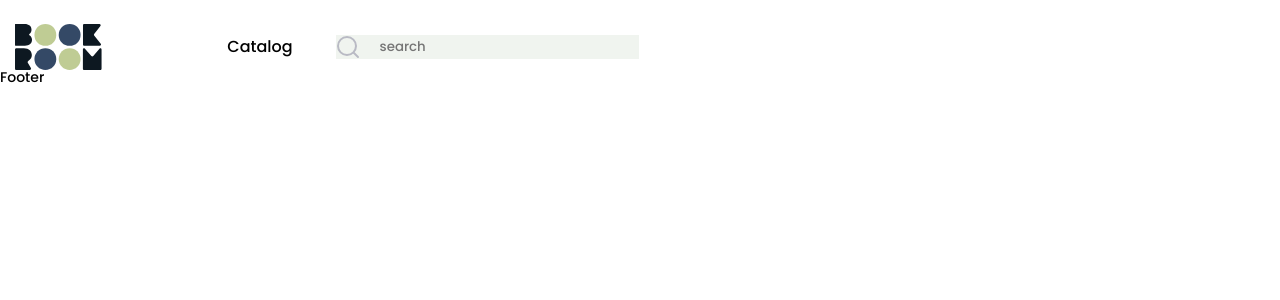
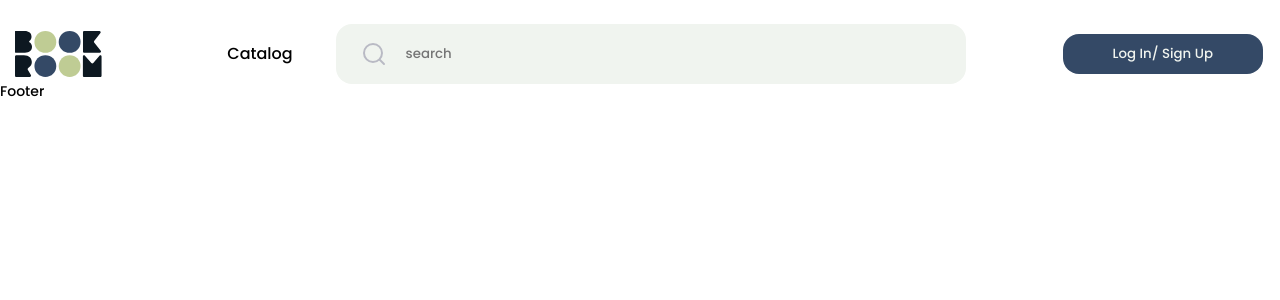
Before and after one commit to AlexKyrdyukov/front-book-store, a React (Create React App) app: page / in a window 1280 px wide. Shown: the top 300 px of the page. Built offline with nearby package versions, Linux system fonts and the light colour scheme.

Commit message:
start footer layout

```diff
--- /dev/null
+++ b/src/ui/components/Button/Button.style.tsx
@@ -0,0 +1,9 @@
+import styled from 'styled-components';
+
+export const StyledButton = styled.button`
+  background: #344966;
+  padding: 10px 50px;
+  border-radius: 16px;
+  color: #F0F4EF;
+  margin-left: 97px;
+`;
--- /dev/null
+++ b/src/ui/components/Button/Button.tsx
@@ -0,0 +1,17 @@
+import React from 'react';
+
+import { StyledButton } from './Button.style';
+
+type PropType = {
+  value?: string;
+} & React.PropsWithChildren;
+
+const Button: React.FC<PropType> = (props) => {
+  return (
+    <StyledButton>
+      {props.children}
+    </StyledButton>
+  );
+};
+
+export default Button;
--- /dev/null
+++ b/src/ui/components/Button/package.json
@@ -0,0 +1,3 @@
+{
+  "main":"Button.tsx"
+}
--- a/src/ui/components/Input/Input.style.ts
+++ b/src/ui/components/Input/Input.style.ts
@@ -5,13 +5,19 @@ margin-left: 43px;
 display: flex;
 align-items: center;
 background: #F0F4EF;
+border-radius: 16px;
+width: 630px;
+.block__image {
 
-.block__image {
-max-width: 24px;
-max-height: 24px;
-margin-right: 20px;
+  max-width: 24px;
+  max-height: 24px;
+  margin-right: 20px;
+  margin-left: 26px;
 }
 .block__input {
+  padding: 20px 0;
   background: #F0F4EF;
+  margin-right: 20px;
+  width: 100%;
 }
 `;
--- a/src/ui/containers/Header/Header.tsx
+++ b/src/ui/containers/Header/Header.tsx
@@ -1,7 +1,7 @@
 import React from 'react';
 
 import Input from '../../components/Input/Input';
-
+import Button from '../../components/Button';
 import headerLogo from './images/logo.svg';
 import { StyledHeader } from './Herader.style';
 
@@ -11,6 +11,9 @@ const Header: React.FC = () => {
       <img className="header__image" src={headerLogo} alt="logo site" />
       <a className="header__link" href="#">Catalog</a>
       <Input />
+      <Button>
+        Log In/ Sign Up
+      </Button>
     </StyledHeader>
   );
 };
```
Also changed, not shown: src/ui/components/some.ts (deleted).
